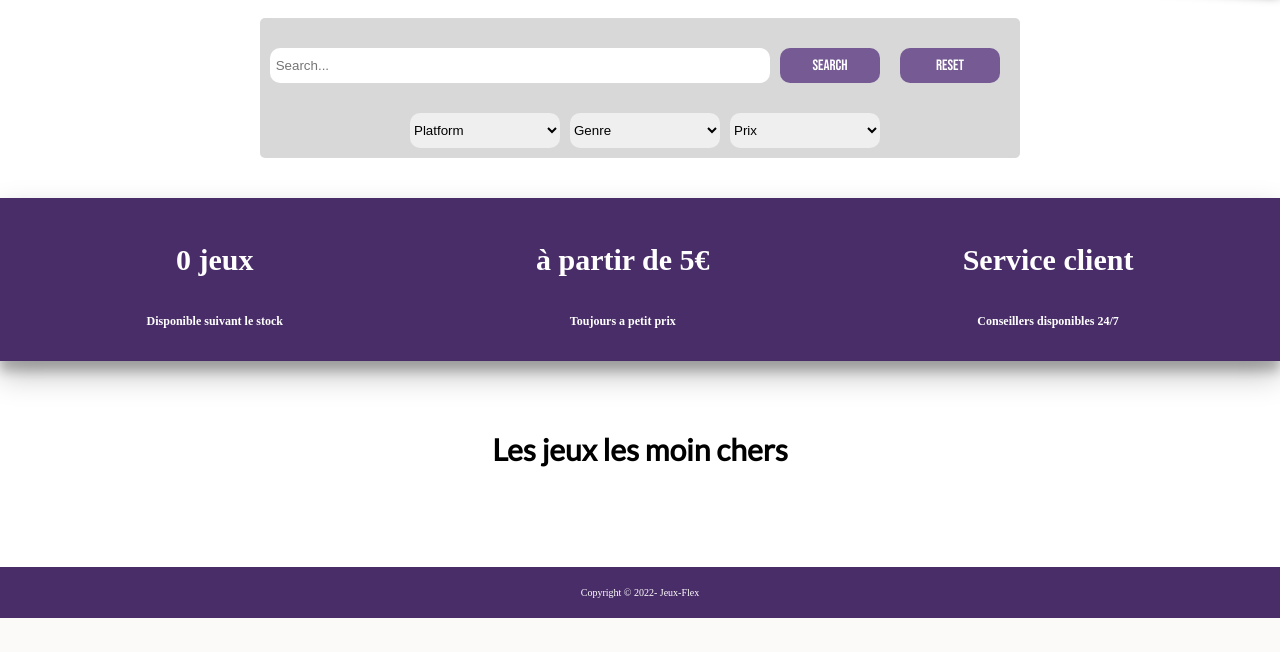
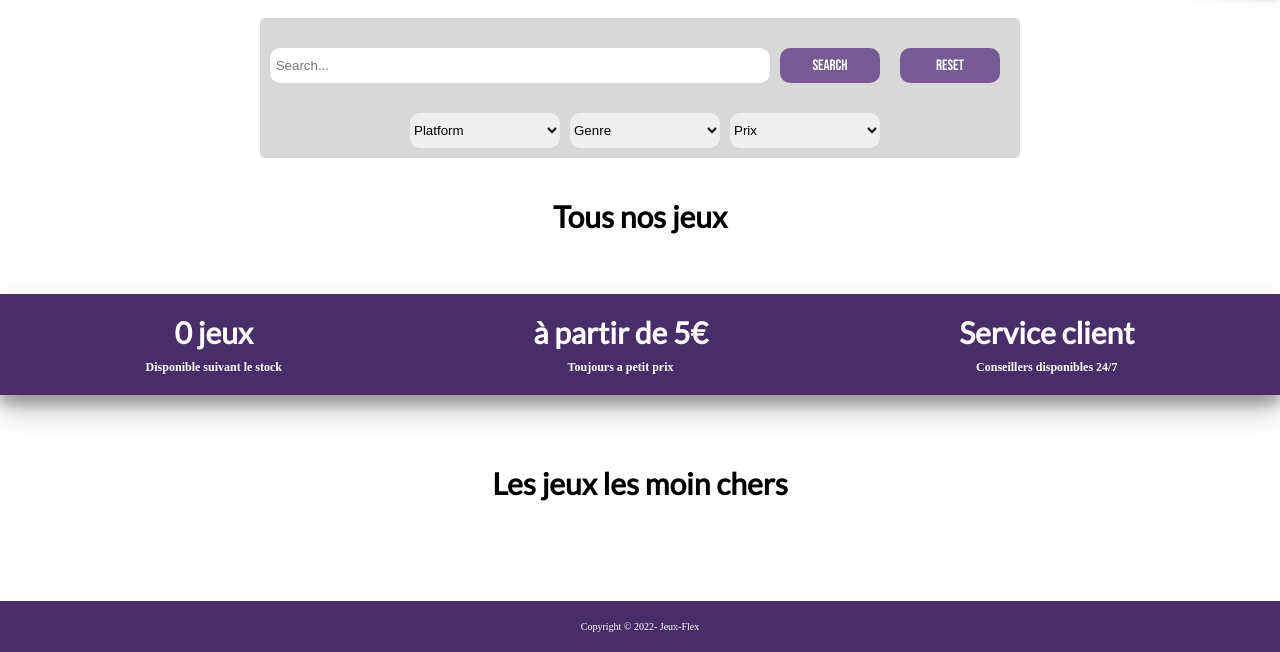
Before and after one commit to thomas370/jeux-flex, a Symfony app: template templates/base.html.twig in a window 1280 px wide. Shown: the part 802-1454 px from the top of the page. Before the commit the page ends 1420 px from the top, so only its background shows below. Run offline with Twig, Linux system fonts and the light colour scheme; the template is opened without the code that fills it, so the values that code supplies are empty; style sheets or scripts are compiled from the project's sources; some libraries are stand-ins or nearby versions.

Commit message:
reglage de bug

```diff
--- a/assets/js/components/Avis.js
+++ /dev/null
@@ -1,19 +0,0 @@
-import React from 'react';
-
-
-const Avis = ({Avis}) => {
-    return (
-        Avis &&
-        <div className={"Containerisation"}>
-            <div className={"avi"}>
-                <div className={"avis"}>
-                    <h2>Avis</h2>
-                    <h3>{avis.pseudo}</h3>
-                    <p>{avis.avis}</p>
-                </div>
-            </div>
-        </div>
-    );
-};
-
-export default Avis;
--- a/assets/js/components/Fiches.js
+++ b/assets/js/components/Fiches.js
@@ -5,7 +5,7 @@
 import { FontAwesomeIcon } from '@fortawesome/react-fontawesome';
 import {faCartShopping} from '@fortawesome/free-solid-svg-icons';
 import {useParams} from "react-router-dom";
-import Avis from "./Avis";
+
 
 
 const Fiches = () => {
@@ -20,6 +20,13 @@
     }
     useEffect(() => {fetchGames()}, []);
     useEffect(() => {console.log(game)}, [game]);
+
+    function avis(){
+        if (game.avis === null)
+            return "Pas d'avis pour le moment";
+        else
+            return game.avis;
+    }
 
     return (
             <div>
@@ -48,6 +55,7 @@
                         </div>
                     </div>
                 </div>
+                <div className={"descriptions"}>
                     <div className={'description'}>
                         <h2>Description</h2>
                         <p>{game.description}</p>
@@ -56,9 +64,23 @@
                         <h2>Video</h2>
                         <video loading="eager" id={"video" } src={game.video} controls={false} autoPlay={true} loop={true} muted={true} />
                     </div>
-                <Avis />
+
+                    <div className={'avis'}>
+                    {game.avis ?
+                        <div>
+                            <h2>Avis</h2>
+                            <p>{game.avis}</p>
+                        </div>
+                        :
+                        <div>
+                            <h2>Avis</h2>
+                            <p>Pas d'avis pour le moment</p>
+                        </div>
+                    }
+                    </div>
                 <Footer />
             </div>
+        </div>
     )
 }
 
--- a/assets/js/components/Home.js
+++ b/assets/js/components/Home.js
@@ -25,6 +25,9 @@
         <div>
             <Nav />
             <Header searchResult={searchResult} games={games} setGames={setGames} setSearchResult={setSearchResult}/>
+            <div className={'toutlesjeux'}>
+                <h2>Tous nos jeux </h2>
+            </div>
             <div className={"Containerisation"}>
                     {searchResult.map(game =>  <Link key={game.id} to={'/fiches/' + game.id}> <Card  game={game} /> </Link>)}
             </div>
--- a/assets/js/components/Nav.js
+++ b/assets/js/components/Nav.js
@@ -11,7 +11,7 @@
             <span className="navbar-toggle" id="js-navbar-toggle">
             <FontAwesomeIcon icon={faBars} />
             </span>
-            <a href={"/"} className="logo" >Jeux-Flex</a>
+            <Link to="/" className="logo">Jeux-Flex</Link>
             <ul className="main-nav" id="js-menu">
                 <li><Link className="nav-links" to="/panier"><FontAwesomeIcon icon={faCartShopping} /></Link></li>
                 <li><Link  to="/loginUser"><FontAwesomeIcon icon={faUser} /></Link></li>
--- a/assets/styles/Banner.css
+++ b/assets/styles/Banner.css
@@ -4,7 +4,6 @@
     background-color: rgb(73, 45, 104);
     width: 100%;
     height: 50%;
-    text-align: center;
     padding: 20px;
     color: white;
     margin-bottom: 30px;
@@ -17,15 +16,21 @@
     justify-content: space-around;
 }
 
+.banner h2{
+    margin:0 0 10px 0;
+    font-family: Lato, cursive;
+}
+
 .banner_text h3{
     font-size: 12px ;
     align-items: center;
-
+    text-align: center;
+    margin: 0;
 }
 
 .banner_service{
-    justify-content: center;
     display: flex;
+    text-align: center;
     flex-direction: column;
     flex-wrap: wrap;
 }
--- a/assets/styles/Cards.css
+++ b/assets/styles/Cards.css
@@ -26,6 +26,7 @@
     font-size: 20px;
     height: 250px;
     box-shadow: rgba(0, 0, 0, 0.25) 0px 14px 28px, rgba(0, 0, 0, 0.22) 0px 10px 10px;
+
 }
 
 .reduc p{
@@ -36,7 +37,7 @@
     background-color: rgb(73, 45, 104);
     color: white;
     border-radius: 10px;
-
+    font-family: Lato, cursive;
 }
 
 .name_price{
@@ -44,6 +45,7 @@
     justify-content: space-between;
     margin:  0 30px;
     color: #1b1e21;
+    font-family: Lato, cursive;
 }
 
 .name_price p{
--- a/assets/styles/app.css
+++ b/assets/styles/app.css
@@ -55,8 +55,14 @@
     font-family: Lato, cursive;
 
 }
+/*TOUT LES JEUX*/
+.toutlesjeux{
+    font-size: 2em;
+    margin: 30px 0 ;
+    text-align: center;
+    font-family: Lato, cursive;
 
-
+}
 /*LOGIN*/
 
 .login-wrapper {
--- a/src/Entity/Jeux.php
+++ b/src/Entity/Jeux.php
@@ -232,4 +232,5 @@
 
         return $this;
     }
+
 }
--- a/templates/base.html.twig
+++ b/templates/base.html.twig
@@ -2,7 +2,7 @@
 <html>
 <head>
     <meta charset="UTF-8">
-    <title>{% block title %}Welcome!{% endblock %}</title>
+    <title>{% block title %}Jeux-flex{% endblock %}</title>
     {% block stylesheets %}
         {{ encore_entry_link_tags('app') }}
     {% endblock %}
```
Also changed, not shown: assets/styles/Fiches.css (+26 -5 lines), src/Repository/AvisRepository.php (deleted, +0 -66 lines).
